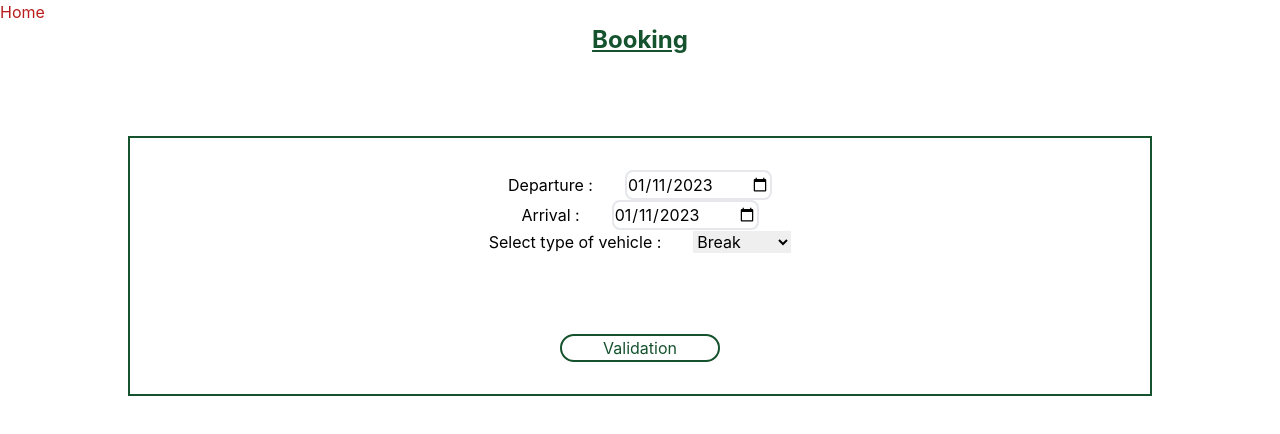
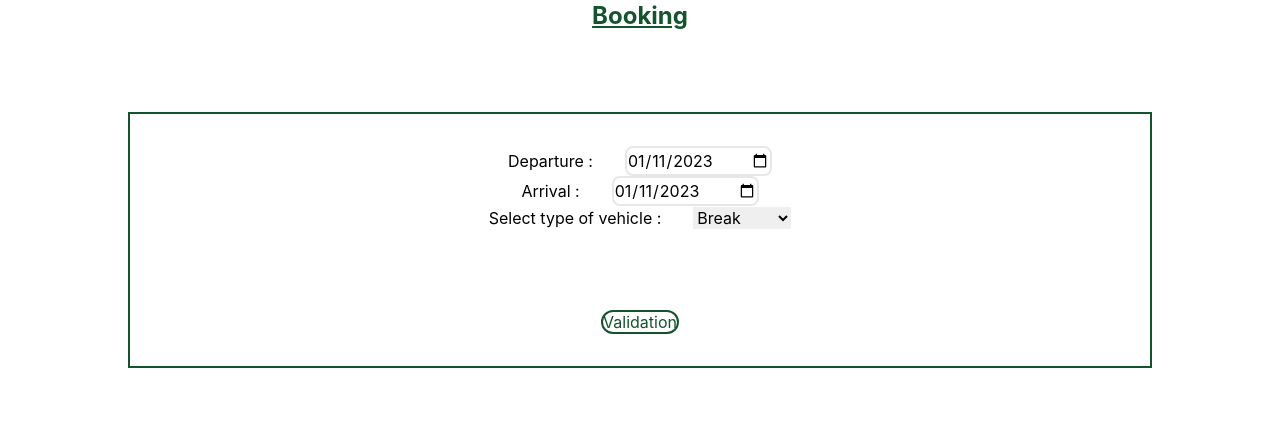
Before and after one commit to BarzaGuignol/NoPainNoGainTheComeBack, a React (Vite) app in the folder frontend/: page /booking in a window 1280 px wide. Shown: the top 434 px of the page. Built offline with nearby package versions, Linux system fonts and the light colour scheme.

Commit message:
création route front + envoi des props vers allvehicles

```diff
--- a/frontend/src/App.jsx
+++ b/frontend/src/App.jsx
@@ -1,14 +1,45 @@
+import React, { useState } from "react";
+import { BrowserRouter as Router, Routes, Route } from "react-router-dom";
+
 import Booking from "@pages/Booking";
+import AllVehicles from "@pages/AllVehicles";
 import Home from "./pages/Home";
 
 import "./App.css";
 
 function App() {
+  const [decisionDepart, setDecisionDepart] = useState("2023-01-11");
+  const [decisionArrival, setDecisionArrival] = useState("2023-01-11");
+  const [typeChoice, setTypeChoice] = useState("");
+
   return (
-    <div className="App">
-      <Home />
-      <Booking />
-    </div>
+    <Router>
+      <Routes>
+        <Route path="/" element={<Home />} />
+        <Route
+          path="/booking"
+          element={
+            <Booking
+              departure={decisionDepart}
+              arrival={decisionArrival}
+              setType={setTypeChoice}
+              setDeparture={setDecisionDepart}
+              setArrival={setDecisionArrival}
+            />
+          }
+        />
+        <Route
+          path="/vehicles"
+          element={
+            <AllVehicles
+              departure={decisionDepart}
+              arrival={decisionArrival}
+              type={typeChoice}
+            />
+          }
+        />
+      </Routes>
+    </Router>
   );
 }
 
--- a/frontend/src/pages/Booking.jsx
+++ b/frontend/src/pages/Booking.jsx
@@ -1,26 +1,24 @@
-import React, { useState } from "react";
+/* eslint-disable react/prop-types */
 
-export default function Booking() {
-  const [decisionDepart, setDecisionDepart] = useState("2023-01-11");
-  const [decisionArrival, setDecisionArrival] = useState("2023-01-11");
-  const [typeChoice, setTypeChoice] = useState("");
+import { Link } from "react-router-dom";
 
+export default function Booking({
+  departure,
+  arrival,
+  setType,
+  setDeparture,
+  setArrival,
+}) {
   const handleDecisionDeparture = (e) => {
-    setDecisionDepart(e.target.value);
+    setDeparture(e.target.value);
   };
 
   const handleDecisionArrival = (e) => {
-    setDecisionArrival(e.target.value);
+    setArrival(e.target.value);
   };
 
   const handleChange = (e) => {
-    setTypeChoice(e.target.value);
-  };
-
-  const dataButton = () => {
-    alert(`departure : ${decisionDepart}
-    arrival : ${decisionArrival}
-    type : ${typeChoice}`);
+    setType(e.target.value);
   };
 
   return (
@@ -38,7 +36,7 @@ export default function Booking() {
             type="date"
             id="departure"
             name="trip-departure"
-            value={decisionDepart}
+            value={departure}
             onChange={handleDecisionDeparture}
           />
         </form>
@@ -52,7 +50,7 @@ export default function Booking() {
             type="date"
             id="departure"
             name="trip-departure"
-            value={decisionArrival}
+            value={arrival}
             onChange={handleDecisionArrival}
           />
         </form>
@@ -71,13 +69,12 @@ export default function Booking() {
             <option value="van">Van</option>
           </select>
         </form>
-        <button
+        <Link
+          to="/vehicles"
           className="border-solid border-2 border-green-900 rounded-full w-40 text-green-900"
-          type="button"
-          onClick={dataButton}
         >
           Validation
-        </button>
+        </Link>
       </div>
     </div>
   );
```
